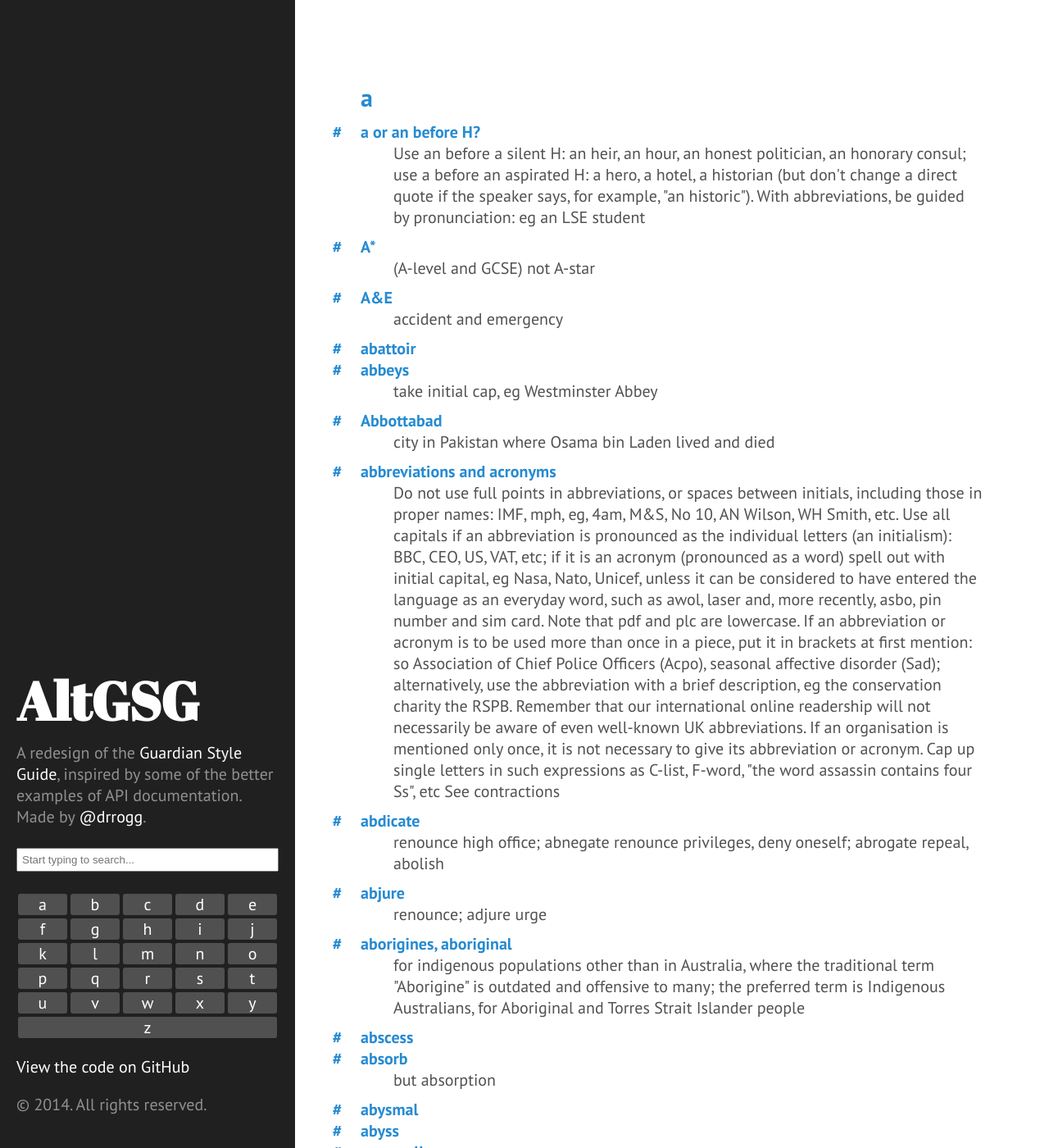
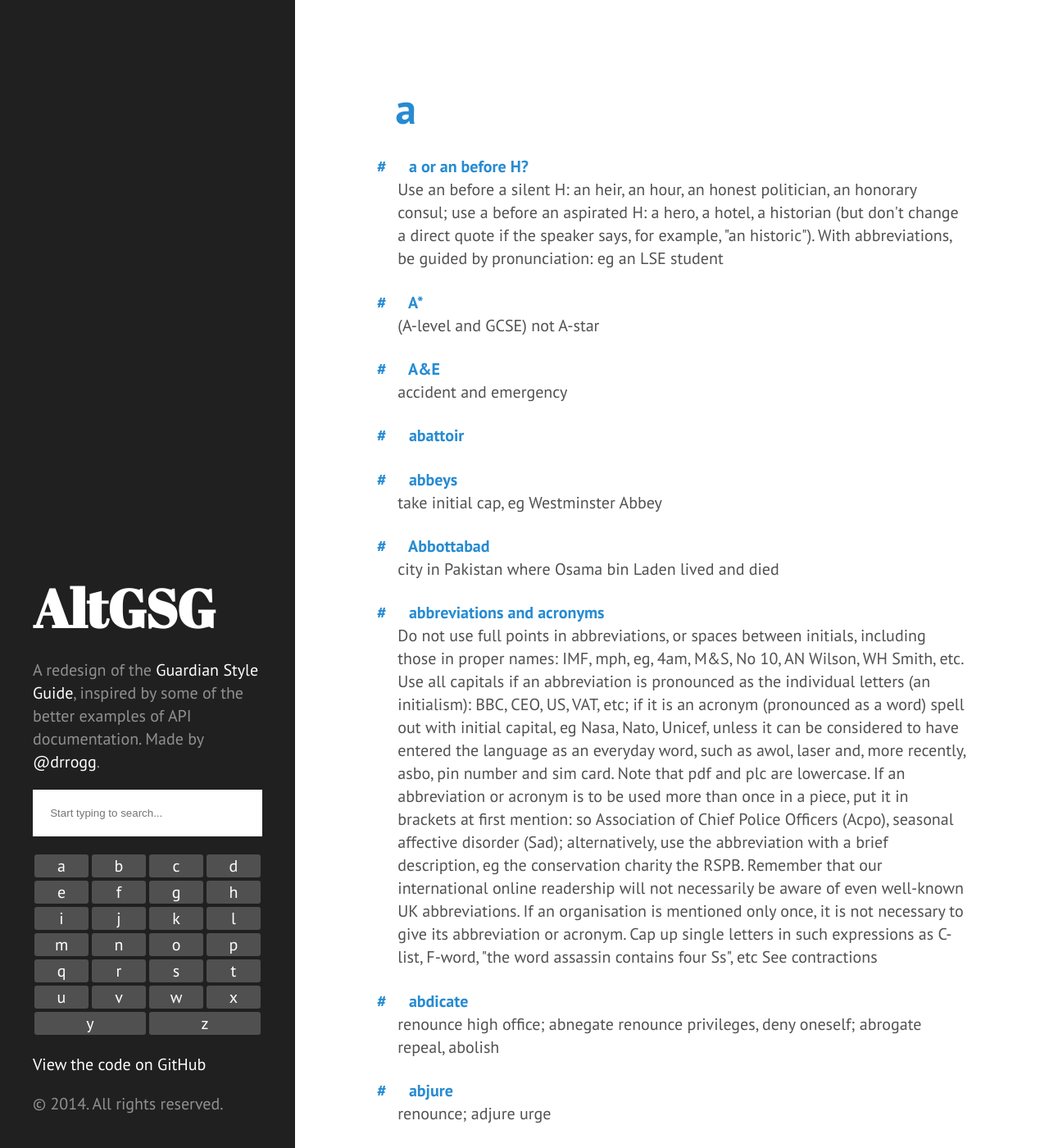
Before and after one commit to rogerhutchings/styleguide, a Jekyll site: the page built from index.html, in a window 1280 px wide and 1400 px high. Shown: the whole window at 82% size. Built offline with Jekyll 4.4.1, drawn with Linux system fonts in a browser that asks for light colours; Markdown is read by kramdown in place of the engine named in the settings.

Commit message:
More sass refactoring

```diff
--- a/_config.yml
+++ b/_config.yml
@@ -10,4 +10,4 @@
 # Custom vars
 version: 1.0.0
 repo: https://github.com/rogerhutchings/styleguide
-exclude: ['node_modules', 'Gruntfile.js', 'package.json', 'config.rb', 'README.md']
+exclude: ['node_modules', 'bower_components', 'Gruntfile.js', 'package.json', 'config.rb', 'README.md']
--- a/_sass/style.sass
+++ b/_sass/style.sass
@@ -1,10 +1,12 @@
 @import mixins/link
+@import modular-scale
+@import compass/css3/shared
 
+@import globals/variables
 @import globals/colours
 @import globals/layout
 @import globals/typography
 
 @import globals/livesearch
 
-
 @import includes/sidebar
--- a/assets/style.css
+++ b/assets/style.css
@@ -1,28 +1,37 @@
 /* line 7, ../_sass/mixins/_link.sass */
-html dl dt .permalink, .sidebar .sidebar-nav a.sidebar-nav-item {
+dl dt .permalink, .sidebar .sidebar-nav a.sidebar-nav-item {
   text-decoration: none;
 }
 /* line 9, ../_sass/mixins/_link.sass */
-html dl dt .permalink:hover, .sidebar .sidebar-nav a.sidebar-nav-item:hover, html dl dt .permalink:focus, .sidebar .sidebar-nav a.sidebar-nav-item:focus {
+dl dt .permalink:hover, .sidebar .sidebar-nav a.sidebar-nav-item:hover, dl dt .permalink:focus, .sidebar .sidebar-nav a.sidebar-nav-item:focus {
   text-decoration: underline;
 }
 
 /* line 13, ../_sass/mixins/_link.sass */
-html dl dt .title, .sidebar .sidebar-alphabet li a {
+dl dt .title, .sidebar .sidebar-alphabet li a {
   text-decoration: none;
 }
 /* line 15, ../_sass/mixins/_link.sass */
-html dl dt .title:hover, .sidebar .sidebar-alphabet li a:hover, html dl dt .title:focus, .sidebar .sidebar-alphabet li a:focus {
+dl dt .title:hover, .sidebar .sidebar-alphabet li a:hover, dl dt .title:focus, .sidebar .sidebar-alphabet li a:focus {
   text-decoration: none;
 }
 
-/* line 5, ../_sass/globals/_layout.sass */
+/* line 2, ../_sass/globals/_layout.sass */
+.container {
+  max-width: 38rem;
+  padding-left: 1rem;
+  padding-right: 1rem;
+  margin-left: auto;
+  margin-right: auto;
+}
+
+/* line 17, ../_sass/globals/_layout.sass */
 .content {
   padding-top: 4rem;
   padding-bottom: 4rem;
 }
 @media (min-width: 48rem) {
-  /* line 5, ../_sass/globals/_layout.sass */
+  /* line 17, ../_sass/globals/_layout.sass */
   .content {
     max-width: 38rem;
     margin-left: 20rem;
@@ -30,7 +39,7 @@
   }
 }
 @media (min-width: 64rem) {
-  /* line 5, ../_sass/globals/_layout.sass */
+  /* line 17, ../_sass/globals/_layout.sass */
   .content {
     margin-left: 22rem;
     margin-right: 4rem;
@@ -40,6 +49,7 @@
 /* line 1, ../_sass/globals/_typography.sass */
 html {
   font-family: "PT Sans", Helvetica, Arial, sans-serif;
+  line-height: 1.4;
 }
 @media (min-width: 48rem) {
   /* line 1, ../_sass/globals/_typography.sass */
@@ -53,24 +63,32 @@
     font-size: 20px;
   }
 }
-/* line 10, ../_sass/globals/_typography.sass */
-html dl {
+
+/* line 13, ../_sass/globals/_typography.sass */
+h2 {
+  font-size: 2.56578rem;
+  margin-left: 1.125rem;
+}
+
+/* line 18, ../_sass/globals/_typography.sass */
+dl {
   margin-top: 0;
-  margin-bottom: 1rem;
+  margin-bottom: 1.125rem;
 }
-/* line 15, ../_sass/globals/_typography.sass */
-html dl dt {
+/* line 23, ../_sass/globals/_typography.sass */
+dl dt {
   position: relative;
   font-weight: bold;
+  margin-top: 1.26563rem;
 }
-/* line 23, ../_sass/globals/_typography.sass */
-html dl dt .permalink {
-  position: absolute;
-  right: 103%;
+/* line 34, ../_sass/globals/_typography.sass */
+dl dt .permalink {
+  margin-right: 1.125rem;
 }
-/* line 28, ../_sass/globals/_typography.sass */
-html dl dd {
-  margin-bottom: 0.5rem;
+/* line 39, ../_sass/globals/_typography.sass */
+dl dd {
+  margin: 0;
+  margin-left: 1.26563rem;
 }
 
 /* line 1, ../_sass/globals/_livesearch.sass */
@@ -91,7 +109,7 @@
 /* line 8, ../_sass/includes/_sidebar.sass */
 .sidebar {
   text-align: center;
-  padding: 2rem 1rem;
+  padding: 1.26563rem 1.125rem;
   color: rgba(255, 255, 255, 0.5);
   background-color: #202020;
 }
@@ -119,45 +137,52 @@
 .sidebar a {
   color: white;
 }
-/* line 33, ../_sass/includes/_sidebar.sass */
+/* line 34, ../_sass/includes/_sidebar.sass */
 .sidebar .sidebar-about h1 {
   color: white;
-  margin-top: 0;
+  margin: 0;
+  margin-bottom: 1rem;
   font-family: "Abril Fatface", serif;
-  font-size: 3.25rem;
+  font-size: 3.24732rem;
 }
-/* line 41, ../_sass/includes/_sidebar.sass */
+/* line 42, ../_sass/includes/_sidebar.sass */
+.sidebar .sidebar-about .lead {
+  margin: 0;
+  margin-bottom: 1rem;
+}
+/* line 47, ../_sass/includes/_sidebar.sass */
 .sidebar .sidebar-nav {
   padding-left: 0;
   list-style: none;
 }
-/* line 45, ../_sass/includes/_sidebar.sass */
+/* line 51, ../_sass/includes/_sidebar.sass */
 .sidebar .sidebar-nav .sidebar-nav-item {
   display: block;
 }
-/* line 48, ../_sass/includes/_sidebar.sass */
+/* line 54, ../_sass/includes/_sidebar.sass */
 .sidebar .sidebar-nav .sidebar-nav-item.active {
   font-weight: bold;
 }
-/* line 55, ../_sass/includes/_sidebar.sass */
+/* line 61, ../_sass/includes/_sidebar.sass */
 .sidebar #search {
   width: 100%;
-  padding: 5px;
-  margin: 5px 0;
+  padding: 1.06066rem;
+  margin: 0;
+  border: 0;
 }
-/* line 61, ../_sass/includes/_sidebar.sass */
+/* line 67, ../_sass/includes/_sidebar.sass */
 .sidebar .sidebar-alphabet {
   display: flex;
   flex-wrap: wrap;
   justify-content: center;
   padding: 0;
 }
-/* line 67, ../_sass/includes/_sidebar.sass */
+/* line 73, ../_sass/includes/_sidebar.sass */
 .sidebar .sidebar-alphabet li {
   list-style: none;
-  flex: 1 0 3rem;
+  flex: 1 0 3.24732rem;
 }
-/* line 71, ../_sass/includes/_sidebar.sass */
+/* line 77, ../_sass/includes/_sidebar.sass */
 .sidebar .sidebar-alphabet li a {
   display: block;
   text-align: center;
@@ -165,7 +190,7 @@
   margin: 2px;
   border-radius: 3px;
 }
-/* line 78, ../_sass/includes/_sidebar.sass */
+/* line 84, ../_sass/includes/_sidebar.sass */
 .sidebar .sidebar-alphabet li a:hover, .sidebar .sidebar-alphabet li a:focus {
   background: #838383;
 }
--- a/config.rb
+++ b/config.rb
@@ -18,3 +18,6 @@
 # If you prefer the indented syntax, you might want to regenerate this
 # project again passing --syntax sass, or you can uncomment this:
 preferred_syntax = :sass
+
+# Additional dependencies
+require 'modular-scale'
```
Also changed, not shown: _sass/globals/_layout.sass (+13 -1 lines), _sass/globals/_typography.sass (+31 -21 lines), _sass/globals/_variables.sass (+8 -0 lines), _sass/includes/_sidebar.sass (+17 -11 lines).
